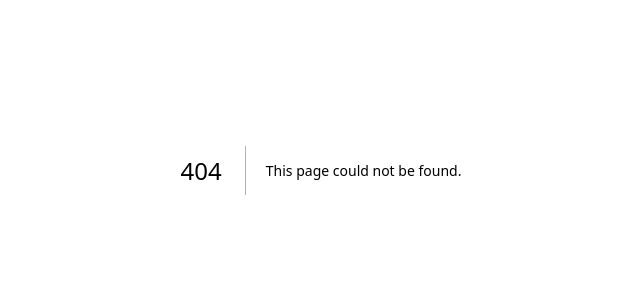
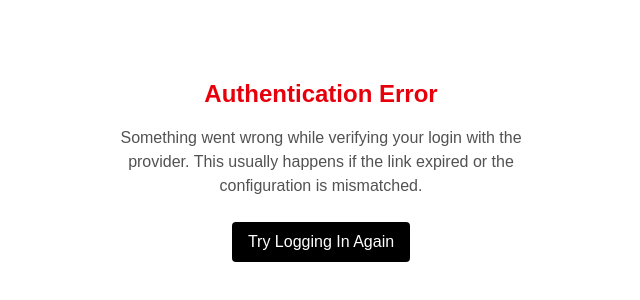
Before and after one commit to thejamesnick/KeepAlive, a Next.js app in the folder dashboard/: page /auth/auth-code-error in a window 1280 px wide. Before the commit this address had no page. Shown: the part 230-530 px from the top of the page, without its empty margins (319-959 px from the left). Built offline with nearby package versions, Linux system fonts and the light colour scheme.

Commit message:
feat: Add an authentication code error page and refine the OAuth redirect URL generation in the login flow.

```diff
--- /dev/null
+++ b/dashboard/src/app/auth/auth-code-error/page.tsx
@@ -0,0 +1,17 @@
+export default function AuthCodeError() {
+    return (
+        <div className="flex flex-col items-center justify-center min-h-screen p-4 text-center">
+            <h1 className="text-2xl font-bold text-red-600 mb-4">Authentication Error</h1>
+            <p className="max-w-md text-neutral-600 dark:text-neutral-400 mb-6">
+                Something went wrong while verifying your login with the provider.
+                This usually happens if the link expired or the configuration is mismatched.
+            </p>
+            <a
+                href="/login"
+                className="px-4 py-2 bg-black text-white rounded hover:opacity-80 transition"
+            >
+                Try Logging In Again
+            </a>
+        </div>
+    )
+}
--- a/dashboard/src/app/login/page.tsx
+++ b/dashboard/src/app/login/page.tsx
@@ -9,22 +9,27 @@ export default function Login() {
 
     const handleLogin = async (provider: 'github' | 'google') => {
         // 1. Determine the base URL (Production vs Localhost)
+        // 1. Determine the base URL
         const getUrl = () => {
+            // BEST PRACTICE: If we are in the browser, trust the browser.
+            if (typeof window !== 'undefined') {
+                return window.location.origin;
+            }
+
+            // Fallback for Server-Side Rendering (shouldn't happen in onClick, but safe to keep)
             let url =
-                process?.env?.NEXT_PUBLIC_SITE_URL ?? // Set this to your production URL in Vercel Env
-                process?.env?.NEXT_PUBLIC_VERCEL_URL ?? // Automatically set by Vercel
+                process?.env?.NEXT_PUBLIC_SITE_URL ??
+                process?.env?.NEXT_PUBLIC_VERCEL_URL ??
                 'http://localhost:3000';
 
-            // Make sure to include `https://` when not localhost.
             url = url.includes('http') ? url : `https://${url}`;
-            // Make sure to include trailing `/`.
-            url = url.endsWith('/') ? url : `${url}/`;
+            url = url.endsWith('/') ? url.slice(0, -1) : url; // Strip trailing slash for consistency
             return url;
         };
 
         // FIX: Ensure we use the robust getUrl() and strip double slashes if needed
         const baseUrl = getUrl();
-        const redirectUrl = `${baseUrl}auth/callback`; // baseUrl has trailing slash
+        const redirectUrl = `${baseUrl}/auth/callback`; // baseUrl has NO trailing slash
 
         console.log("Attempting OAuth with Redirect:", redirectUrl);
 
```
